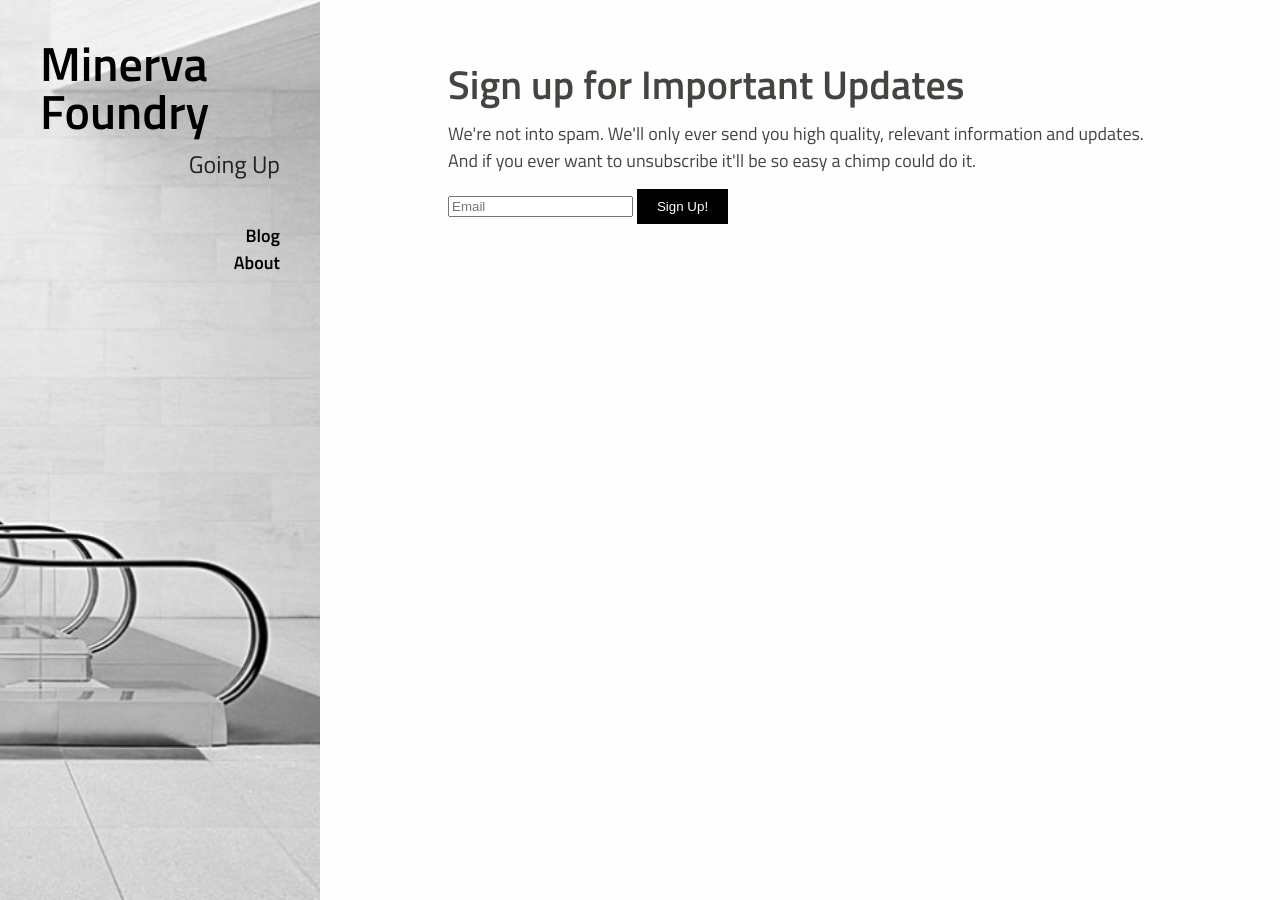
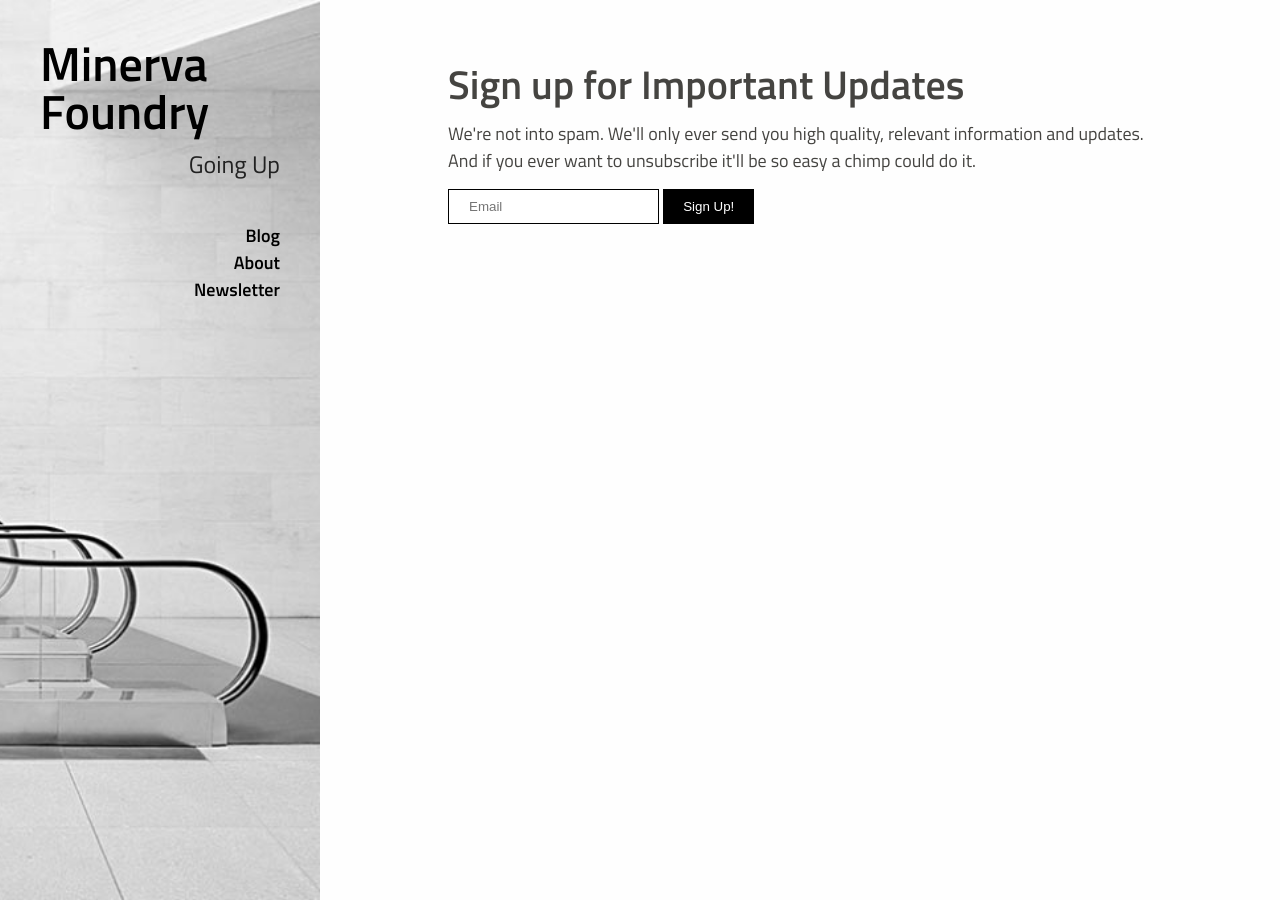
Before and after one commit to minervafoundry/minervafoundry.github.io, a Jekyll site: the page built from newsletter/index.html, in a window 1280 px wide. Built offline with Jekyll 4.4.1, drawn with Linux system fonts in a browser that asks for light colours; Markdown is read by kramdown in place of the engine named in the settings.

Commit message:
v1.3 newsletter page

```diff
--- a/_layouts/default.html
+++ b/_layouts/default.html
@@ -32,6 +32,9 @@
             <li>
               <a href="/about/">About</a>
             </li>
+            <li>
+              <a href="/newsletter/">Newsletter</a>
+            </li>
           </ul>
         </div>
       </div>
--- a/public/css/hyde.css
+++ b/public/css/hyde.css
@@ -223,7 +223,7 @@ a:focus {
  * Forms
  *
  */
-input[type="text"] {
+input[type="email"] {
   padding: 9px 20px;
   border: 1px solid black;
   margin: 0;
```
